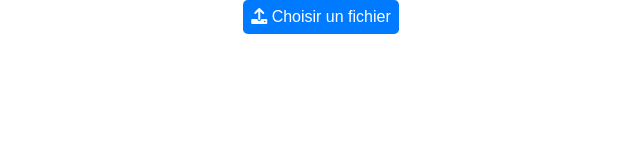
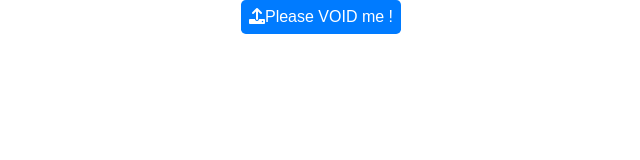
Before and after one commit to Hurinj/voidpp, a plain HTML site: page index.html in a window 1280 px wide. Shown: the full height of the page, 319-959 px from the left. Drawn offline with Linux system fonts and the light colour scheme.

Commit message:
Update index.html

```diff
--- a/index.html
+++ b/index.html
@@ -15,7 +15,7 @@
 <body>
 	<section>
 		<input id="upload" type="file" accept="image/*" hidden>
-		<label for="upload"><i class="fas fa-upload"></i> Choisir un fichier</label>
+		<label for="upload"><i class="fas fa-upload"></i>Please VOID me !</label>
 		<canvas id="canvas"></canvas>
 		<a id="download"></a>
 		<section>
```
